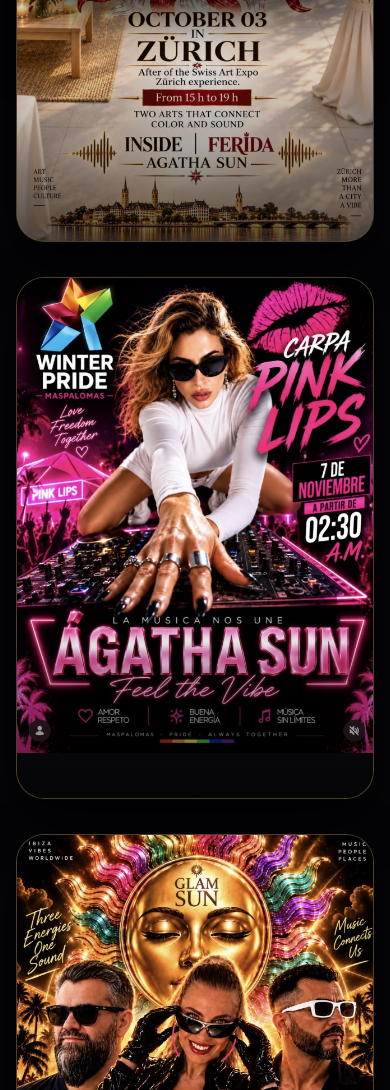
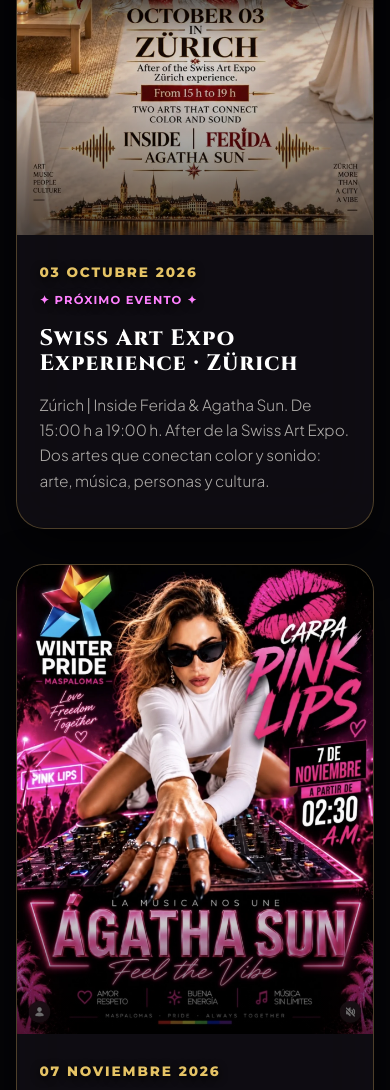
Before and after one commit to guillediaz6/glamsun-webpage, a website: page eventos.html in a window 390 px wide. Shown: the part 826-1916 px from the top of the page. Drawn offline with nearby package versions, Linux system fonts and the light colour scheme.

Commit message:
Corregir diseno responsive en movil: quitar display inline forzado y fijar layout vertical con imagen arriba y texto abajo

```diff
--- a/css/eventos.css
+++ b/css/eventos.css
@@ -659,32 +659,58 @@ body {
    ========================================================================== */
 @media (max-width: 960px) {
   .event-item-card {
-    display: flex;
-    flex-direction: column;
-    align-items: stretch;
+    display: flex !important;
+    flex-direction: column !important;
+    grid-template-columns: 1fr !important;
+    width: 100% !important;
+    overflow: hidden;
   }
 
   .event-poster-wrapper {
-    width: 100%;
-    height: auto;
-    min-height: auto;
-    max-height: none;
-    padding: 0;
-    background: transparent;
-    display: block;
+    width: 100% !important;
+    height: auto !important;
+    min-height: auto !important;
+    max-height: none !important;
+    padding: 0 !important;
+    background: transparent !important;
+    display: block !important;
+    flex-shrink: 0;
   }
 
   .event-poster-img {
-    width: 100%;
-    height: auto;
-    max-height: none;
-    object-fit: contain;
-    border-radius: 26px 26px 0 0;
-    box-shadow: none;
+    width: 100% !important;
+    height: auto !important;
+    max-height: none !important;
+    object-fit: contain !important;
+    border-radius: 26px 26px 0 0 !important;
+    box-shadow: none !important;
+    display: block !important;
   }
 
   .event-details-content {
-    padding: 2.2rem 1.8rem;
+    width: 100% !important;
+    padding: 1.8rem 1.4rem 2.2rem 1.4rem !important;
+    box-sizing: border-box !important;
+    display: flex !important;
+    flex-direction: column !important;
+    align-items: flex-start !important;
+    text-align: left !important;
+  }
+
+  .event-card-title {
+    font-size: clamp(1.4rem, 5.5vw, 1.85rem) !important;
+    margin-bottom: 0.9rem !important;
+  }
+
+  .event-desc-wrapper {
+    width: 100% !important;
+    margin-bottom: 0 !important;
+  }
+
+  .event-card-desc {
+    font-size: 0.96rem !important;
+    line-height: 1.65 !important;
+    max-width: 100% !important;
   }
 
   .events-main-title {
--- a/eventos.html
+++ b/eventos.html
@@ -38,7 +38,7 @@
   <link rel="preconnect" href="https://fonts.googleapis.com">
   <link rel="preconnect" href="https://fonts.gstatic.com" crossorigin>
   <link href="https://fonts.googleapis.com/css2?family=Cinzel:wght@600;700;800;900&family=Cormorant+Garamond:ital,wght@0,400;0,600;0,700;1,400;1,600;1,700&family=Montserrat:wght@400;500;600;700;800&family=Plus+Jakarta+Sans:wght@300;400;500;600;700&display=swap" rel="stylesheet">
-  <link rel="stylesheet" href="css/eventos.min.css?v=v16">
+  <link rel="stylesheet" href="css/eventos.min.css?v=v17">
 
   <!-- Datos Estructurados Schema.org JSON-LD para Eventos -->
   <script type="application/ld+json">
@@ -571,6 +571,6 @@
     </div>
   </nav>
 
-  <script src="js/eventos.min.js?v=v13"></script>
+  <script src="js/eventos.min.js?v=v14"></script>
 </body>
 </html>
--- a/js/eventos.js
+++ b/js/eventos.js
@@ -142,7 +142,7 @@ document.addEventListener('DOMContentLoaded', () => {
 
     eventCards.forEach((card, index) => {
       if (index >= startIndex && index < endIndex) {
-        card.style.display = 'grid';
+        card.style.display = '';
         card.classList.remove('event-card-fade-in');
         void card.offsetWidth; // trigger reflow for smooth animation
         card.classList.add('event-card-fade-in');
```
Also changed, not shown: css/eventos.min.css, js/eventos.min.js.
